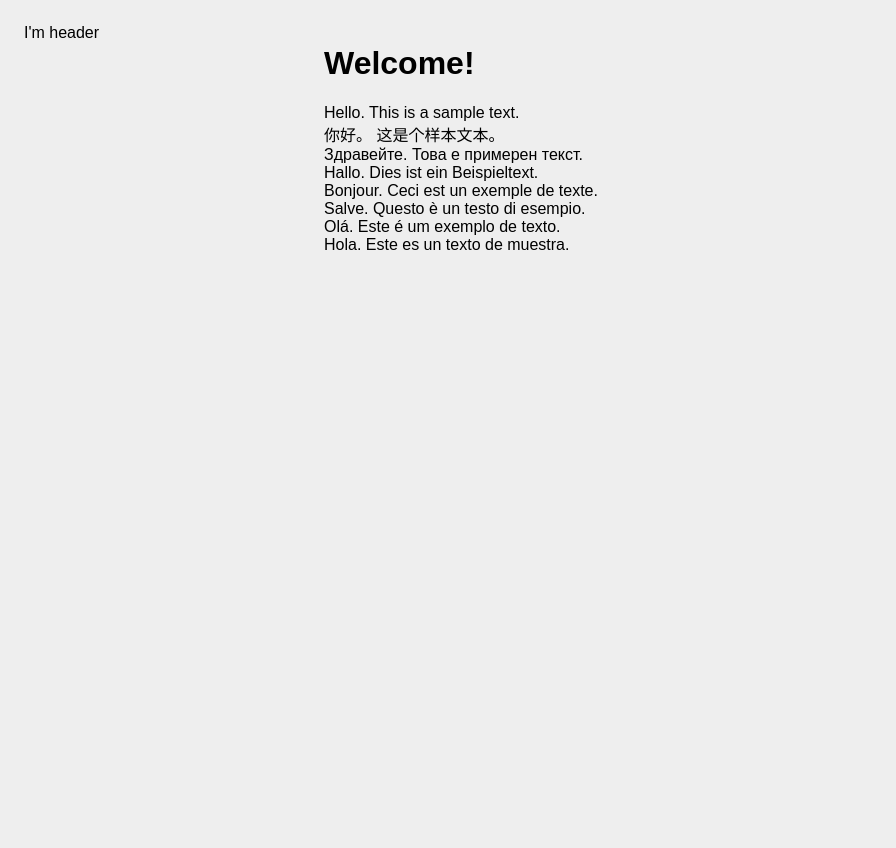
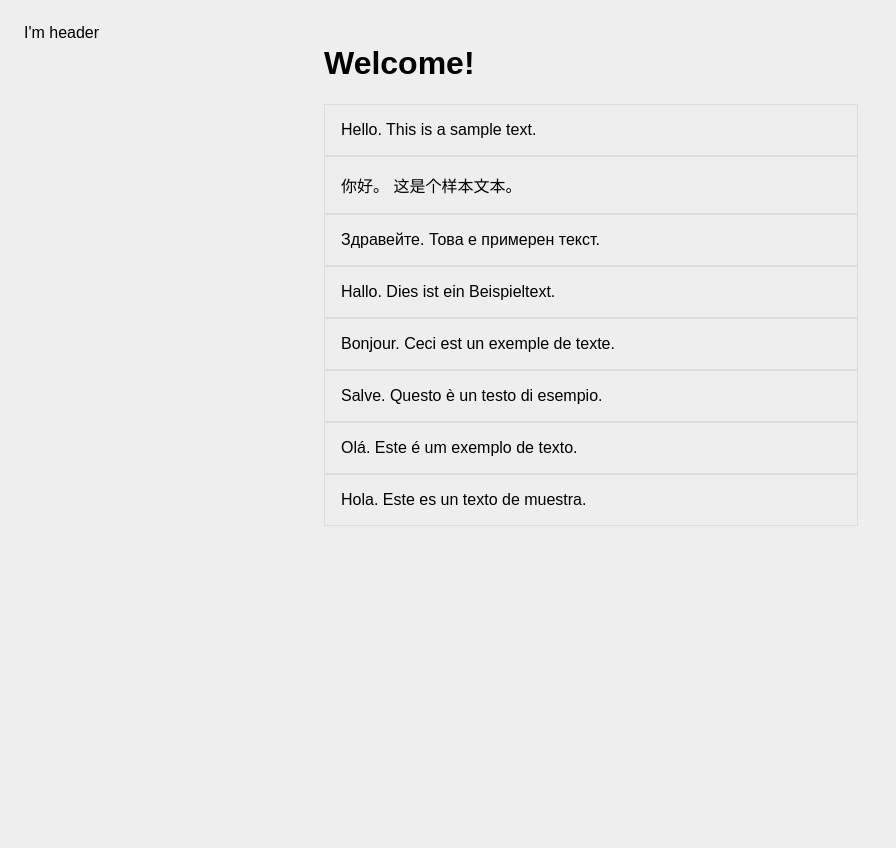
Before and after one commit to Rindrics/twitter-client-py, a Flask app: page / in a window 1280 px wide. Shown: the whole page, without its empty margins (0-896 px from the left). Run offline with Flask 2, Linux system fonts and the light colour scheme.

Commit message:
:lipstick: Display tweets as card

```diff
--- a/app.py
+++ b/app.py
@@ -13,12 +13,8 @@ def hoge():
 
 @app.route("/api")
 def home():
-    text = home_timeline()
-    return f"""
-<h1>Hello from Flask-Docker!</h1>
-
-{"".join(text)}
-"""
+    tweets = home_timeline()
+    return render_template("index.html", name=os.getenv("NAME"), tweets=tweets, len=len(tweets))
 
 
 if __name__ == "__main__":
--- a/static/style.css
+++ b/static/style.css
@@ -19,3 +19,19 @@
   background-size: cover;
   width: calc(100% - 300px);
 }
+
+.tweet {
+  background: #eee;
+  width: 500px;
+  padding: 1rem;
+  border: 0.1px solid;
+  border-color: #dddddd;
+}
+
+header:hover {
+  background: #ddd;
+}
+
+.tweet:hover {
+  background: #ddd;
+}
```
Lines whose indentation alone changed are shown as unchanged.
